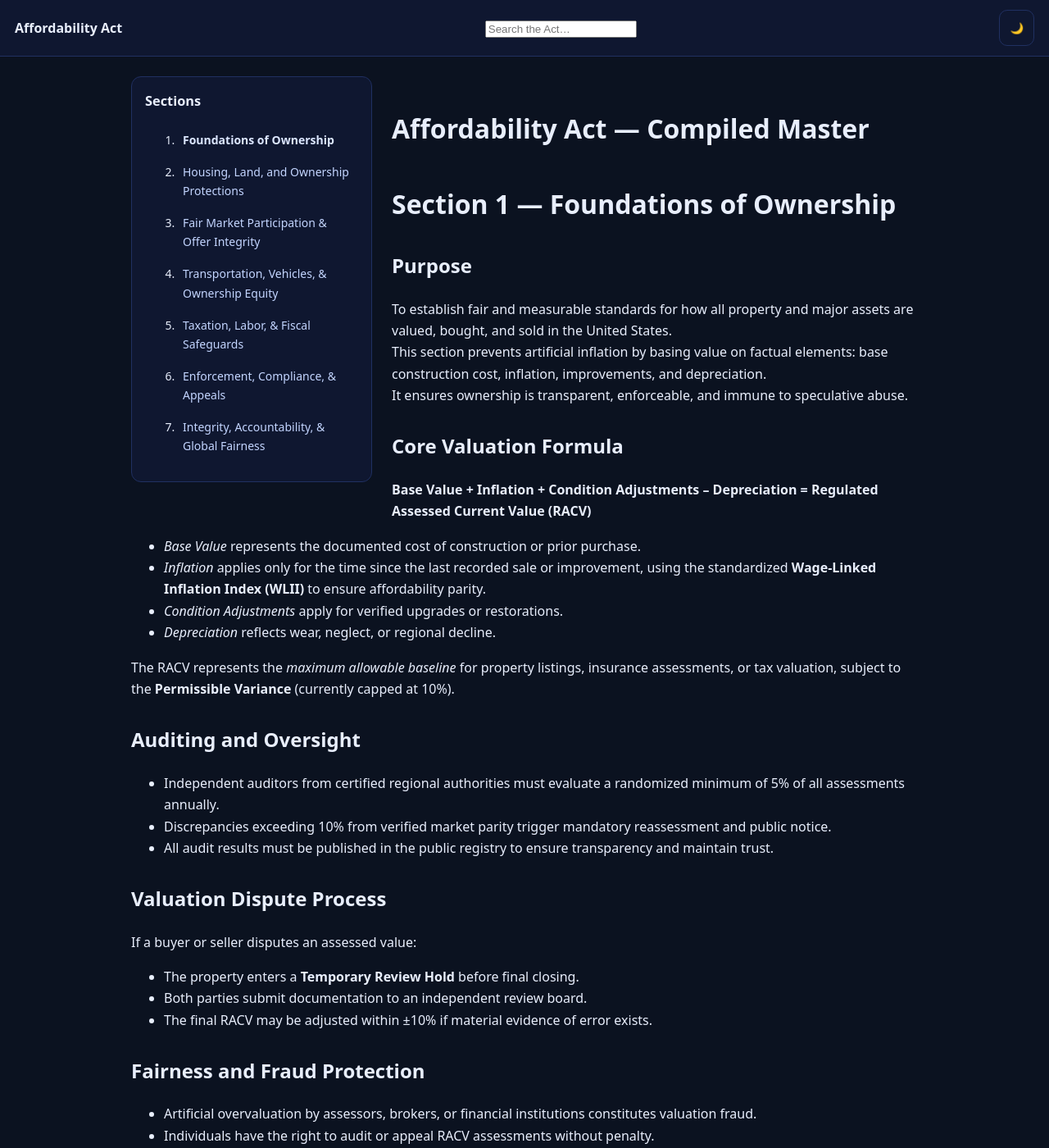
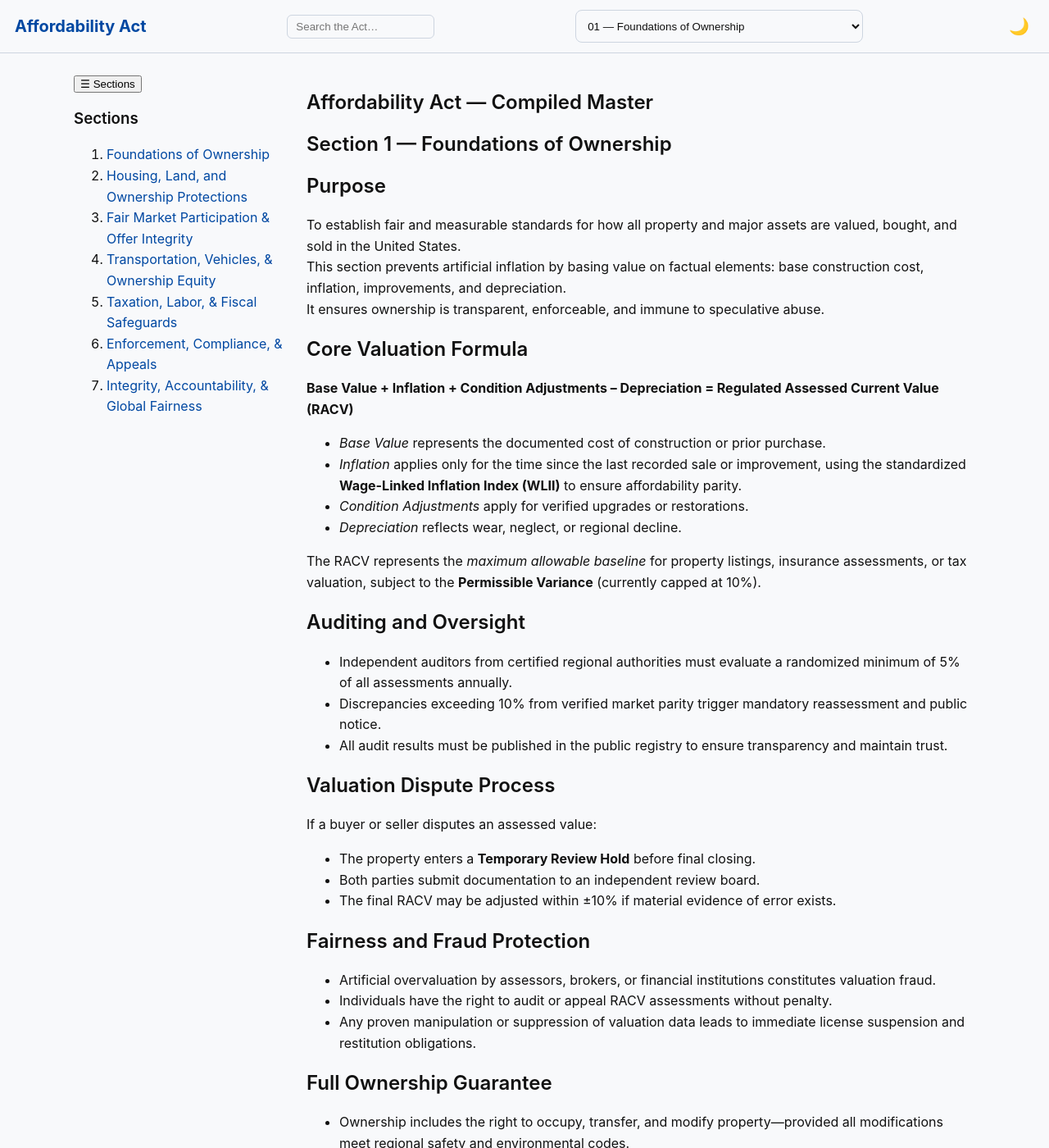
Before and after one commit to cFerg/Affordability-Act, a Jekyll site: the page built from policy/bill-text.md, in a window 1280 px wide and 1400 px high. Shown: the whole window at 82% size. Built offline with Jekyll 4.4.1, drawn with Linux system fonts in a browser that asks for light colours.

Commit message:
Spacing adjustments | Mobile + PC

```diff
--- a/_config.yml
+++ b/_config.yml
@@ -1,5 +1,6 @@
 # _config.yml
 title: Affordability Act
+description: The Affordability Act — a citizen-driven proposal to ensure fair housing, wages, and ownership protections.
 url: https://AffordAct.com
 baseurl: ""
 markdown: kramdown
--- a/_layouts/default.html
+++ b/_layouts/default.html
@@ -13,7 +13,7 @@
     <link rel="apple-touch-icon" href="{{ '/assets/favicon-apple.png' | relative_url }}">
     <meta name="theme-color" content="#0b1220">
 
-    <!-- Open Graph / Facebook -->
+    <!-- Open Graph -->
     <meta property="og:type" content="website">
     <meta property="og:url" content="{{ site.url | default: 'https://affordact.com' }}{{ page.url }}">
     <meta property="og:title" content="{{ page.title | default: site.title }}">
@@ -28,39 +28,43 @@
 
     <link href="{{ '/assets/site.css' | relative_url }}" rel="stylesheet">
   </head>
-  <body id="top">
+  <body id="top" {% if page.sidebar == 'bill' %}data-bill="1"{% endif %}>
     <header class="aa-header">
       <a class="aa-brand" href="{{ '/' | relative_url }}">{{ site.title | default: "Affordability Act" }}</a>
 
-      <!-- Search + theme toggle -->
-      <div style="position:relative;">
+      <!-- search -->
+      <div class="aa-search-wrap">
         <input id="searchBox" type="search" placeholder="Search the Act…" autocomplete="off" aria-label="Search the Act">
         <div id="searchResults" class="aa-search-results" hidden></div>
       </div>
 
+      <!-- header sections slot (bill page only) -->
+      {% if page.sidebar == 'bill' %}
+        <div id="headerSections" class="header-sections"></div>
+      {% endif %}
+
       <button id="themeToggle" class="aa-toggle" aria-label="Toggle theme">🌙</button>
     </header>
 
-    <main class="aa-wrap">
-      {%- if page.sidebar == 'bill' -%}
+    <main class="aa-wrap {% if page.sidebar == 'bill' %}bill-grid{% endif %}">
+      {% if page.sidebar == 'bill' %}
         {% include sidebar-bill.html %}
-      {%- endif -%}
+      {% endif %}
 
-      {%- if page.url and page.url contains '/policy/sections/' -%}
+      {% if page.url and page.url contains '/policy/sections/' %}
         {% include section-nav.html %}
-      {%- endif -%}
+      {% endif %}
 
-      {{ content }}
+      <article class="aa-content">
+        {{ content }}
+      </article>
     </main>
 
     <footer class="aa-footer">
       © {{ "now" | date: "%Y" }} Affordability Act — Built with GitHub Pages
     </footer>
 
-    <!-- global back-to-top chip -->
     <a id="backTop" class="back-top" href="#top" aria-label="Back to top">↑ Back to top</a>
-
-    <!-- JS bundle -->
     <script defer src="{{ '/assets/site.js' | relative_url }}"></script>
   </body>
 </html>
--- a/assets/site.css
+++ b/assets/site.css
@@ -1,177 +1,226 @@
+/* ---------------------------
+   Global theme variables
+----------------------------*/
 :root {
-  --bg: #0b1220;
-  --panel: #0f1730;
-  --text: #e8eefc;
-  --muted: #aac0ff;
-  --accent: #ffcc66;
-  --link: #c3d5ff;
-  --border: #203061;
+  --bg: #f8f9fb;
+  --text: #111;
+  --accent: #0048a2;
+  --accent-hover: #0058d6;
+  --border: #cdd5e0;
+  --muted: #5c5c5c;
 }
 
-html.theme-light {
-  --bg: #ffffff;
-  --panel: #f6f8fb;
-  --text: #111827;
-  --muted: #4b5563;
-  --accent: #8a5a00;
-  --link: #1f4acc;
-  --border: #e5e7eb;
+[data-theme="dark"] {
+  --bg: #0b1220;
+  --text: #f1f3f7;
+  --accent: #79a8ff;
+  --accent-hover: #9bc0ff;
+  --border: #283048;
+  --muted: #a3a3a3;
 }
 
-/* Smooth scroll, respect reduced motion */
-html { scroll-behavior: smooth; }
-@media (prefers-reduced-motion: reduce) { html { scroll-behavior: auto; } }
-
-html, body {
+/* ---------------------------
+   Base resets
+----------------------------*/
+body {
   margin: 0;
-  padding: 0;
   background: var(--bg);
   color: var(--text);
-  font: 16px/1.65 system-ui, -apple-system, Segoe UI, Roboto, Ubuntu, Cantarell, "Helvetica Neue", Arial;
+  font-family: "Inter", "Segoe UI", Roboto, sans-serif;
+  line-height: 1.6;
+  transition: background 0.3s, color 0.3s;
 }
 
-/* Header */
+a { color: var(--accent); text-decoration: none; }
+a:hover { color: var(--accent-hover); }
+
+/* Headings */
+h1,h2,h3,h4 { line-height: 1.3; font-weight: 600; }
+
+/* ---------------------------
+   Header
+----------------------------*/
 .aa-header {
   display: flex;
-  gap: 12px;
+  align-items: center;
   justify-content: space-between;
-  align-items: center;
+  background: var(--bg);
+  border-bottom: 1px solid var(--border);
   padding: 12px 18px;
-  background: var(--panel);
-  border-bottom: 1px solid var(--border);
   position: sticky;
   top: 0;
   z-index: 50;
 }
-.aa-brand { color: var(--text); font-weight: 800; text-decoration: none; }
+
+.aa-brand {
+  font-size: 20px;
+  font-weight: 700;
+  color: var(--accent);
+  white-space: nowrap;
+}
+.aa-search-wrap { position: relative; }
 .aa-toggle {
-  border: 1px solid var(--border);
-  background: var(--panel);
-  color: var(--text);
-  padding: 10px 12px;
-  border-radius: 10px;
+  border: none;
+  background: none;
+  font-size: 20px;
   cursor: pointer;
-  min-height: 44px;
+  color: var(--accent);
 }
 
-/* Layout */
-.aa-wrap { max-width: 960px; margin: 0 auto; padding: 24px; }
-.aa-grid { display: grid; grid-template-columns: 1fr 1fr; gap: 16px; margin: 16px 0; }
-@media (max-width: 720px){ .aa-grid { grid-template-columns: 1fr; } }
-
-/* Markdown defaults */
-main img { max-width: 100%; height: auto; border-radius: 12px; border: 1px solid var(--border); }
-h1, h2, h3 { margin-top: 1.2em; }
-a { color: var(--link); text-decoration: none; }
-a:hover { text-decoration: underline; }
-blockquote { border-left: 4px solid var(--border); margin: 0; padding: .6em 1em; background: var(--panel); }
-code, pre { background: #0d1328; color: #f0f3ff; padding: 2px 6px; border-radius: 6px; }
-html.theme-light code, html.theme-light pre { background: #f3f4f6; color: #111827; }
-
-/* Hero image should never block clicks below it */
-.hero {
+/* Search */
+#searchBox {
+  padding: 6px 10px;
+  border-radius: 6px;
+  border: 1px solid var(--border);
+  width: 180px;
+  background: var(--bg);
+  color: var(--text);
+}
+#searchResults {
+  position: absolute;
+  top: 110%;
+  left: 0;
+  right: 0;
+  background: var(--bg);
+  border: 1px solid var(--border);
+  border-radius: 6px;
+  max-height: 250px;
+  overflow-y: auto;
+  font-size: 14px;
+}
+#searchResults a {
   display: block;
-  width: 100%;
-  height: auto;
-  border-radius: 12px;
-  border: 1px solid var(--border);
-  pointer-events: none;
+  padding: 6px 10px;
+  border-bottom: 1px solid var(--border);
+}
+#searchResults a:hover {
+  background: var(--accent);
+  color: #fff;
 }
 
-/* Buttons */
-.btn {
-  display: inline-block;
-  padding: 10px 14px;
-  border-radius: 10px;
-  background: linear-gradient(180deg, #2847a1, #203b86);
-  border: 1px solid #2c4fb5;
-  color: #fff;
-  font-weight: 600;
-  text-decoration: none;
-  min-height: 44px;
+/* Header sections dropdown */
+.header-sections select {
+  padding: 8px 10px;
+  border-radius: 8px;
+  background: var(--bg);
+  color: var(--text);
+  border: 1px solid var(--border);
+  min-height: 40px;
 }
-.btn:hover { filter: brightness(1.05); }
-.btn-secondary {
-  background: linear-gradient(180deg, #223157, #1b2746);
-  border: 1px solid #2a3d72;
+@media (max-width:560px){
+  .header-sections { display:none; }
 }
 
-/* Panels / details (if used) */
-details {
-  background: var(--panel);
-  border: 1px solid var(--border);
-  border-radius: 12px;
-  padding: 12px 14px;
-  margin: 14px 0;
+/* ---------------------------
+   Buttons
+----------------------------*/
+.btn {
+  display:inline-flex;
+  align-items:center;
+  justify-content:center;
+  background:var(--accent);
+  color:#fff;
+  border:none;
+  border-radius:8px;
+  padding:12px 20px;
+  cursor:pointer;
+  font-weight:500;
+  line-height:1.2;
 }
-details > summary { cursor: pointer; user-select: none; }
-details > summary::-webkit-details-marker { display: none; }
+.btn:hover { background:var(--accent-hover); }
 
-/* Search dropdown */
-.aa-search-results {
-  position: absolute; top: 48px; right: 18px; width: 420px;
-  background: var(--panel); border: 1px solid var(--border); border-radius: 10px;
-  padding: 8px; max-height: 60vh; overflow: auto; z-index: 70;
+.btn.sm {
+  padding:8px 12px;
+  font-size:14px;
 }
-.aa-search-results a {
-  display: block; padding: 8px 10px; border-radius: 8px;
-  color: var(--text); text-decoration: none;
+.btn-secondary {
+  background:transparent;
+  color:var(--accent);
+  border:1px solid var(--accent);
 }
-.aa-search-results a:hover { background: rgba(255,255,255,0.06); }
-.aa-search-results .excerpt { color: var(--muted); font-size: 13px; margin-top: 2px; }
-.aa-search-results .mini { color: var(--muted); font-size: 12px; margin-top: 2px; }
-mark { background: #ffee88; color: #000; border-radius: 2px; padding: 0 2px; }
-@media (max-width: 720px){ .aa-search-results { right: 12px; width: calc(100% - 24px); } }
+.btn-secondary:hover { background:var(--accent); color:#fff; }
 
-/* Bill sidebar (desktop default) */
-.sidebar-bill {
-  position: sticky; top: 80px; float: left; width: 260px;
-  background: var(--panel); border: 1px solid var(--border); border-radius: 12px;
-  padding: 10px 16px; margin: 0 24px 24px 0; font-size: 14px;
-}
-.sidebar-bill h3 { margin: 6px 0 8px; }
-.sidebar-bill a { text-decoration: none; color: var(--link); display: block; padding: 8px 6px; border-radius: 8px; }
-.sidebar-bill a:active { background: rgba(255,255,255,.06); }
-.sidebar-bill a.active { font-weight: 700; color: #dbe6ff; }
-
-/* Mobile: collapsible */
-.sidebar-bill .sb-toggle {
-  display: none;
-  width: 100%; text-align: left; margin: 6px 0 8px 0;
-  padding: 12px; border-radius: 10px; border: 1px solid var(--border);
-  background: var(--panel); color: var(--text); font-weight: 600;
-  min-height: 44px;
-}
-@media (max-width: 980px){
-  .sidebar-bill { float: none; width: auto; position: static; margin: 10px 0; }
-  .sidebar-bill .sb-toggle { display: block; }
-  .sidebar-bill h3 { display: none; } /* toggle replaces header on mobile */
-  .sidebar-bill ol {
-    max-height: 0; overflow: hidden; transition: max-height .25s ease;
-    margin: 0; padding-left: 18px;
-  }
-  .sidebar-bill[data-open="true"] ol { max-height: 70vh; }
+/* ---------------------------
+   Layout
+----------------------------*/
+.aa-wrap {
+  max-width: 1100px;
+  margin: 0 auto;
+  padding: 24px;
 }
 
-/* Anchor scroll offset (avoid header overlap) */
-[id^="section-"] { scroll-margin-top: 100px; }
+.bill-grid {
+  display:grid;
+  grid-template-columns:260px 1fr;
+  gap:24px;
+}
+.bill-grid .sidebar-bill {
+  position:sticky;
+  top:80px;
+  align-self:start;
+}
+.bill-grid .aa-content { min-width:0; }
 
-/* Back to top chip */
+@media(max-width:980px){
+  .bill-grid{display:block;}
+}
+
+/* ---------------------------
+   Section nav
+----------------------------*/
+.section-nav {
+  position:sticky;
+  top:76px;
+  z-index:40;
+  background:var(--bg);
+  padding:6px 0;
+  margin-bottom:12px;
+}
+.section-nav .row {
+  display:flex;
+  align-items:center;
+  justify-content:center;
+  gap:8px;
+}
+.section-nav select {
+  padding:8px 12px;
+  border:1px solid var(--border);
+  border-radius:8px;
+  background:var(--bg);
+  color:var(--text);
+}
+@media(max-width:640px){
+  .section-nav .row{display:grid;grid-template-columns:1fr 2fr 1fr;}
+  .btn.sm{width:100%;}
+  .section-nav select{width:100%;}
+}
+
+/* ---------------------------
+   Back to top
+----------------------------*/
 .back-top {
-  position: fixed; right: 16px; bottom: 16px;
-  background: #2847a1; color: #fff; padding: 10px 14px;
-  border-radius: 10px; text-decoration: none; display: none;
-  z-index: 120; box-shadow: 0 4px 16px rgba(0,0,0,.25);
+  position:fixed;
+  bottom:20px;
+  right:20px;
+  background:var(--accent);
+  color:#fff;
+  padding:10px 14px;
+  border-radius:6px;
+  text-decoration:none;
+  display:none;
+  font-size:14px;
 }
-.back-top:hover { filter: brightness(1.05); }
+.back-top.show { display:inline-block; }
 
-/* Section cross-nav */
-.section-nav { margin: 22px 0; padding: 12px; background: var(--panel); border:1px solid var(--border); border-radius: 10px; }
-.section-nav .row { display:flex; gap:10px; align-items:center; }
-.section-nav select { flex:1; padding: 10px; border-radius:8px; background: var(--bg); color: var(--text); border:1px solid var(--border); }
-.btn.sm { padding:10px 12px; font-size:14px; border-radius: 10px; }
-@media (max-width: 640px){
-  .section-nav .row { flex-wrap: wrap; }
-  .btn.sm { flex: 1 1 120px; text-align: center; }
-  .section-nav select { flex: 1 1 100%; }
+/* ---------------------------
+   Footer
+----------------------------*/
+.aa-footer {
+  text-align:center;
+  padding:18px;
+  border-top:1px solid var(--border);
+  color:var(--muted);
 }
+
+/* Prevent anchor hidden under header */
+[id^="section-"]{scroll-margin-top:100px;}
--- a/assets/site.js
+++ b/assets/site.js
@@ -1,115 +1,112 @@
-document.addEventListener('DOMContentLoaded', async () => {
-  /* ============= Theme toggle ============= */
-  const themeBtn = document.getElementById('themeToggle');
-  if (themeBtn) {
-    const setTheme = (t) => document.documentElement.classList.toggle('theme-light', t === 'light');
-    const saved = localStorage.getItem('aa-theme') || 'dark';
-    setTheme(saved);
-    themeBtn.addEventListener('click', () => {
-      const next = document.documentElement.classList.contains('theme-light') ? 'dark' : 'light';
-      setTheme(next); localStorage.setItem('aa-theme', next);
+document.addEventListener('DOMContentLoaded', () => {
+  /* ------------------------
+     Theme toggle
+  -------------------------*/
+  const toggle = document.getElementById('themeToggle');
+  const current = localStorage.getItem('theme');
+  if (current === 'dark') document.documentElement.setAttribute('data-theme','dark');
+
+  toggle?.addEventListener('click', () => {
+    const isDark = document.documentElement.getAttribute('data-theme')==='dark';
+    document.documentElement.setAttribute('data-theme', isDark?'':'dark');
+    localStorage.setItem('theme', isDark?'light':'dark');
+  });
+
+  /* ------------------------
+     Back to top button
+  -------------------------*/
+  const backTop = document.getElementById('backTop');
+  window.addEventListener('scroll', () => {
+    if (window.scrollY > 300) backTop.classList.add('show');
+    else backTop.classList.remove('show');
+  });
+
+  /* ------------------------
+     Toggle sections dropdown (home)
+  -------------------------*/
+  const toggleBtn = document.getElementById('toggleSections');
+  const listDiv = document.getElementById('sectionsList');
+  if (toggleBtn && listDiv) {
+    toggleBtn.addEventListener('click', async () => {
+      listDiv.style.display = listDiv.style.display==='none'?'block':'none';
+      if (!listDiv.dataset.loaded) {
+        try {
+          const res = await fetch('/sections.json',{cache:'no-store'});
+          const sections = await res.json();
+          listDiv.innerHTML = '<ul>' + sections.map(s=>`<li><a href="${s.url}">${s.title}</a></li>`).join('') + '</ul>';
+          listDiv.dataset.loaded = '1';
+        } catch { listDiv.textContent='Unable to load sections.'; }
+      }
     });
   }
 
-  /* ============= Back to top chip ============= */
-  const backTop = document.getElementById('backTop');
-  if (backTop) {
-    const onScroll = () => { backTop.style.display = (window.scrollY > 400) ? 'block' : 'none'; };
-    window.addEventListener('scroll', onScroll, { passive: true });
-    onScroll();
+  /* ------------------------
+     Search functionality
+  -------------------------*/
+  const searchBox = document.getElementById('searchBox');
+  const results = document.getElementById('searchResults');
+  let searchIndex = [];
+
+  async function loadSearch() {
+    try {
+      const res = await fetch('/search.json',{cache:'no-store'});
+      searchIndex = await res.json();
+    } catch(e){ console.error(e); }
+  }
+  if (searchBox) loadSearch();
+
+  searchBox?.addEventListener('input', e => {
+    const q = e.target.value.toLowerCase().trim();
+    if (!q) { results.hidden = true; return; }
+    const matches = searchIndex.filter(i=>i.text.toLowerCase().includes(q));
+    results.innerHTML = matches.slice(0,10).map(m=>`<a href="${m.url}">${m.title}</a>`).join('');
+    results.hidden = matches.length===0;
+  });
+  searchBox?.addEventListener('blur', ()=> setTimeout(()=>results.hidden=true,150));
+
+  /* ------------------------
+     Header sections dropdown (bill-text page)
+  -------------------------*/
+  const headerSlot = document.getElementById('headerSections');
+  if (headerSlot) {
+    (async()=>{
+      try{
+        const res=await fetch('/sections.json',{cache:'no-store'});
+        const list=await res.json();
+        if(Array.isArray(list)&&list.length){
+          const sel=document.createElement('select');
+          sel.innerHTML=list.map(s=>`<option value="${s.url}">${s.title}</option>`).join('');
+          const cur=location.pathname.replace(/\/index\.html$/,'');
+          const found=list.find(s=>s.url===cur);
+          if(found) sel.value=found.url;
+          sel.addEventListener('change',()=>window.location.href=sel.value);
+          headerSlot.appendChild(sel);
+        }
+      }catch{}
+    })();
   }
 
-  /* ============= Sections dropdown on home ============= */
-  const btn = document.getElementById('toggleSections');
-  const list = document.getElementById('sectionsList');
-  if (btn && list) {
-    try {
-      const res = await fetch('/search.json', { cache: 'no-store' });
-      const items = await res.json();
-      const sections = items.filter(x => x.url && x.url.startsWith('/policy/sections/') && !x.heading);
-      list.innerHTML = '<ul>' + sections.map(s => `<li><a href="${s.url}">${s.title}</a></li>`).join('') + '</ul>';
-    } catch {
-      list.innerHTML = '<div class="nores">Sections unavailable.</div>';
-    }
-    btn.addEventListener('click', () => {
-      const open = list.style.display === 'block';
-      list.style.display = open ? 'none' : 'block';
-      btn.textContent = open ? '📂 View individual sections' : '📁 Hide individual sections';
-    });
-  }
-
-  /* ============= Search box with subsection matches ============= */
-  const box = document.getElementById('searchBox');
-  const results = document.getElementById('searchResults');
-  if (box && results) {
-    let index = [];
-    try {
-      const res = await fetch('/search.json', { cache: 'no-store' });
-      index = await res.json();
-    } catch {}
-    const esc = (s) => s.replace(/[.*+?^${}()|[\]\\]/g, '\\$&');
-    const hi = (text, q) => {
-      if (!q) return text;
-      const rx = new RegExp(esc(q), 'ig');
-      return (text || '').replace(rx, m => `<mark>${m}</mark>`);
-    };
-    const render = (q) => {
-      const qq = (q || '').trim().toLowerCase();
-      if (!qq) { results.hidden = true; results.innerHTML = ''; return; }
-      const hits = index.filter(it =>
-        (it.title||'').toLowerCase().includes(qq) ||
-        (it.summary||'').toLowerCase().includes(qq) ||
-        (it.heading||'').toLowerCase().includes(qq)
-      ).slice(0, 12);
-      results.innerHTML = hits.map(h => `
-        <a href="${h.url}">
-          <strong>${hi(h.title, qq)}</strong>
-          ${h.heading ? `<div class="mini">${hi(h.heading, qq)}</div>` : ''}
-          <div class="excerpt">${hi(h.summary || '', qq)}</div>
-        </a>
-      `).join('') || '<div class="nores">No results</div>';
-      results.hidden = false;
-    };
-    box.addEventListener('input', () => render(box.value));
-    box.addEventListener('keydown', (e) => {
-      if (e.key === 'Enter') {
-        e.preventDefault();
-        const first = results.querySelector('a');
-        if (first) window.location.href = first.href;
-      } else if (e.key === 'Escape') {
-        results.hidden = true;
-      }
-    });
-    document.addEventListener('click', (e) => {
-      if (!results.contains(e.target) && e.target !== box) results.hidden = true;
-    });
-  }
-
-  /* ============= Bill sidebar: mobile toggle + highlight on scroll ============= */
-  const sb = document.querySelector('.sidebar-bill[data-collapsible]');
-  if (sb) {
-    const btnT = sb.querySelector('.sb-toggle');
-    const navLinks = Array.from(sb.querySelectorAll('#billNav a'));
-    const targets = navLinks.map(a => document.querySelector(a.getAttribute('href'))).filter(Boolean);
-
-    if (btnT) {
-      btnT.addEventListener('click', () => {
-        const open = sb.getAttribute('data-open') === 'true';
-        sb.setAttribute('data-open', open ? 'false' : 'true');
-        btnT.setAttribute('aria-expanded', open ? 'false' : 'true');
-      });
-    }
-
-    const onScroll = () => {
-      const y = window.scrollY + 140; // header offset
-      let active = 0;
-      for (let i=0; i<targets.length; i++) {
-        if (targets[i] && targets[i].offsetTop <= y) active = i;
-      }
-      navLinks.forEach(a => a.classList.remove('active'));
-      navLinks[active]?.classList.add('active');
-    };
-    window.addEventListener('scroll', onScroll, { passive: true });
-    onScroll();
+  /* ------------------------
+     Section nav (Prev/Next/Jump)
+  -------------------------*/
+  const sectionNav = document.querySelector('.section-nav');
+  if (sectionNav) {
+    (async()=>{
+      try{
+        const res=await fetch('/sections.json',{cache:'no-store'});
+        const list=await res.json();
+        const sel=document.getElementById('secJump');
+        const prev=document.getElementById('prevSec');
+        const next=document.getElementById('nextSec');
+        const cur=location.pathname.replace(/\/index\.html$/,'');
+        if(Array.isArray(list)&&list.length){
+          sel.innerHTML=list.map(s=>`<option value="${s.url}" ${s.url===cur?'selected':''}>${s.title}</option>`).join('');
+          const i=Math.max(0,list.findIndex(s=>s.url===cur));
+          if(i>0){prev.hidden=false;prev.href=list[i-1].url;}
+          if(i<list.length-1){next.hidden=false;next.href=list[i+1].url;}
+          sel.addEventListener('change',()=>window.location.href=sel.value);
+        }
+      }catch{}
+    })();
   }
 });
```
Also changed, not shown: index.md (+4 -4 lines).
